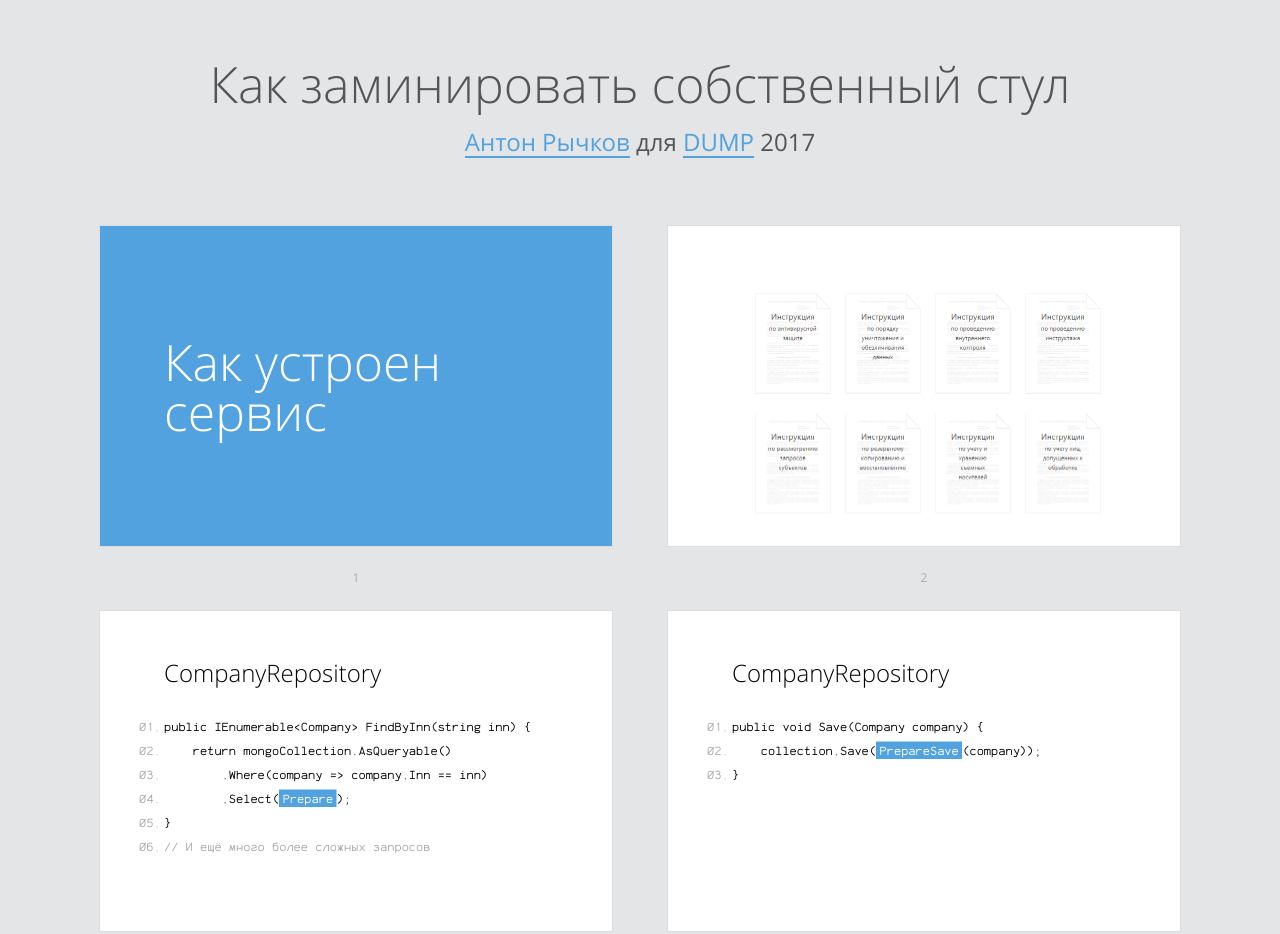
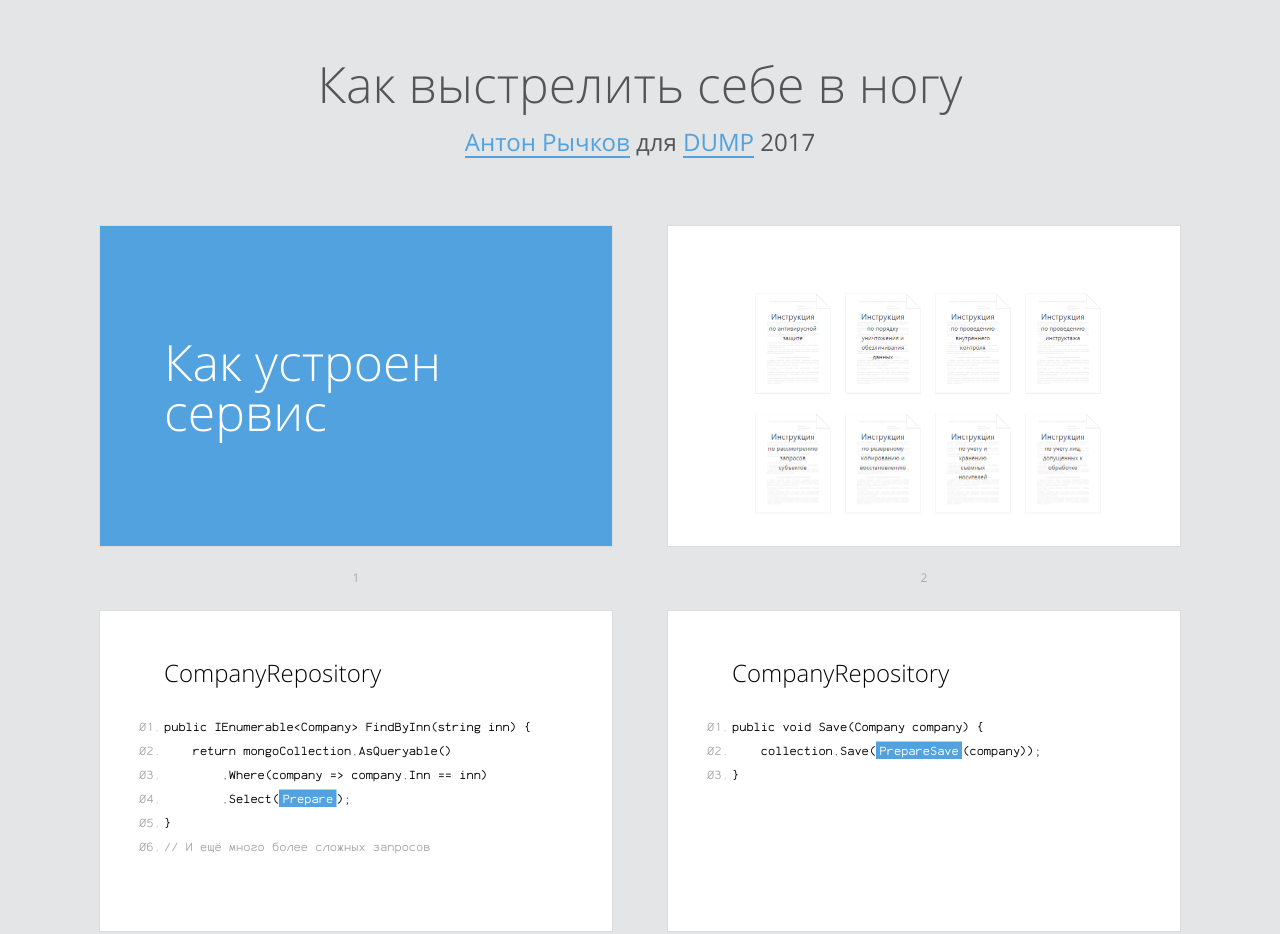
Before and after one commit to rchkv/dump, a plain HTML site: page index.html in a window 1280 px wide. Shown: the top 934 px of the page. Drawn offline with Linux system fonts and the light colour scheme.

Commit message:
Change title

```diff
--- a/index.html
+++ b/index.html
@@ -1,7 +1,7 @@
 <!DOCTYPE html>
 <html lang="en">
 <head>
-    <title>Как заминировать собственный стул</title>
+    <title>Как выстрелить себе в ногу</title>
     <meta charset="utf-8">
     <meta name="viewport" content="width=792, user-scalable=no">
     <meta http-equiv="x-ua-compatible" content="ie=edge">
@@ -28,7 +28,7 @@
 <body class="list">
 
 <header class="caption">
-    <h1>Как заминировать собственный стул</h1>
+    <h1>Как выстрелить себе в ногу</h1>
 
     <p><a href="https://twitter.com/antonrychkov" target="_blank">Антон Рычков</a> для <a href="http://dump-conf.ru" target="_blank">DUMP</a> 2017</p>
 </header>
```
